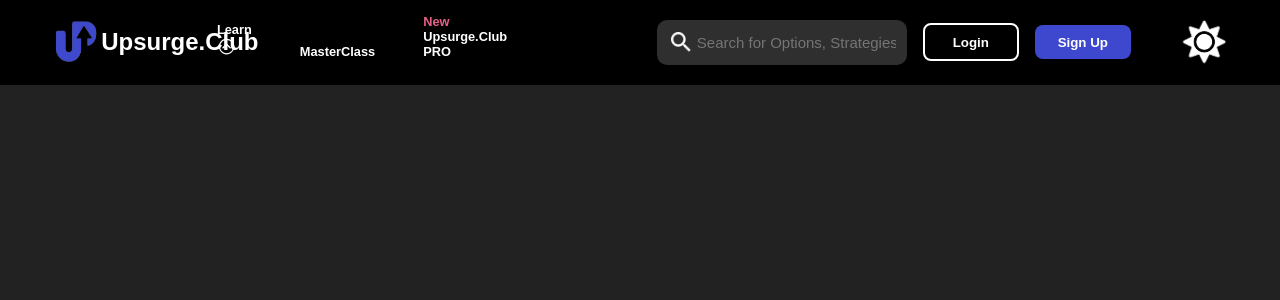
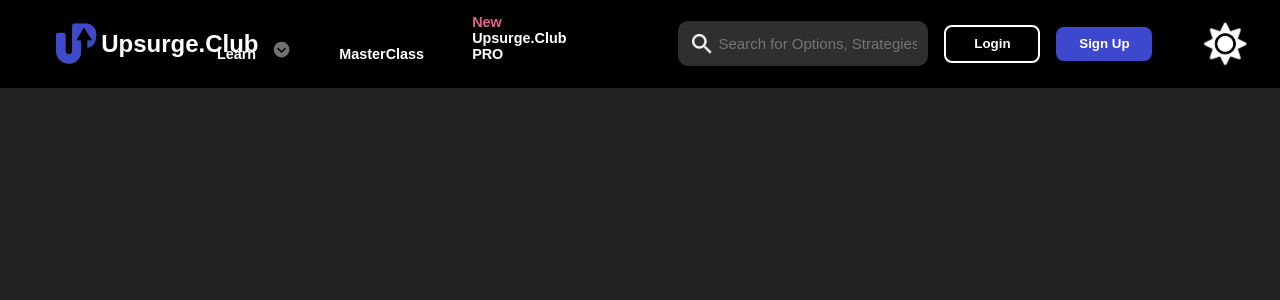
Before and after one commit to Vishesh1903/navbar, a React (Vite) app in the folder public/upsurge-navbar/: page / in a window 1280 px wide. Shown: the top 300 px of the page. Built offline with nearby package versions, Linux system fonts and the light colour scheme.

Commit message:
UI part completed

```diff
--- a/public/upsurge-navbar/src/components/Navbar/Navbar.css
+++ b/public/upsurge-navbar/src/components/Navbar/Navbar.css
@@ -35,12 +35,30 @@ ul li {
     cursor: pointer;
     font-weight: 600;
 }
+.learn-container{
+    display: flex;
+    align-items: flex-end;
+    gap: 1rem;
+
+}
 .arrow-div{
-    align-items: center;
-
+    /* align-items: flex-end; */
+    /* padding-top: 1rem; */
+    /* height:100%;
+    padding-top:0.75rem; */
+    border-radius: 50%;
 }
 .arrow{
     font-size: 1.2rem;
+    /* margin-top: 1rem; */
+    fill: #717171;
+    transform: rotate(180deg);
+
+}
+.arrow:hover{
+    fill: #fff;
+    transition: transform 0.2s ease-in-out;
+    transform: rotate(360deg);
 }
 
 .toggle-icon {
@@ -101,9 +119,9 @@ ul li {
     display: flex;
     gap: 3rem;
     align-items: flex-end;
-    margin-right: 5rem;
+    margin-right: 4rem;
     font-weight: 600;
-    font-size: 0.8rem;
+    font-size: 0.9rem;
     padding-bottom: 1%;
 }
 
--- a/public/upsurge-navbar/src/components/Navbar/Navbar.jsx
+++ b/public/upsurge-navbar/src/components/Navbar/Navbar.jsx
@@ -5,7 +5,7 @@ import search_icon_light from "../../assets/search-w.png";
 import search_icon_dark from "../../assets/search-b.png";
 import toggle_light from "../../assets/night.png";
 import toggle_dark from "../../assets/day.png";
-import { IoIosArrowDropup } from "react-icons/io";
+import { IoIosArrowDropupCircle } from "react-icons/io";
 
 const Navbar = ({ theme, setTheme }) => {
   const toggle_mode = () => {
@@ -19,10 +19,10 @@ const Navbar = ({ theme, setTheme }) => {
       </div>
 
       <div className="navlinks">
-        <div>
-          <div className="arrow-div">Learn</div>
-          <div>
-            <IoIosArrowDropup className="arrow" />
+        <div className="learn-container">
+          <div>Learn</div>
+          <div className="arrow-div">
+            <IoIosArrowDropupCircle  className="arrow" />
           </div>
         </div>
 
```
